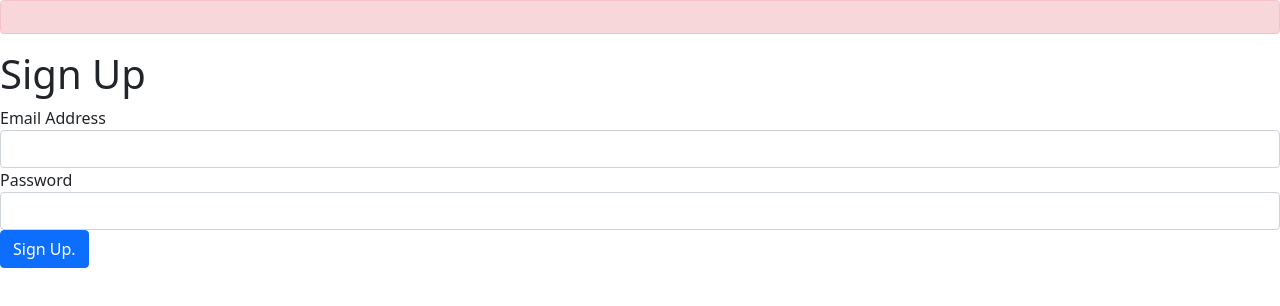
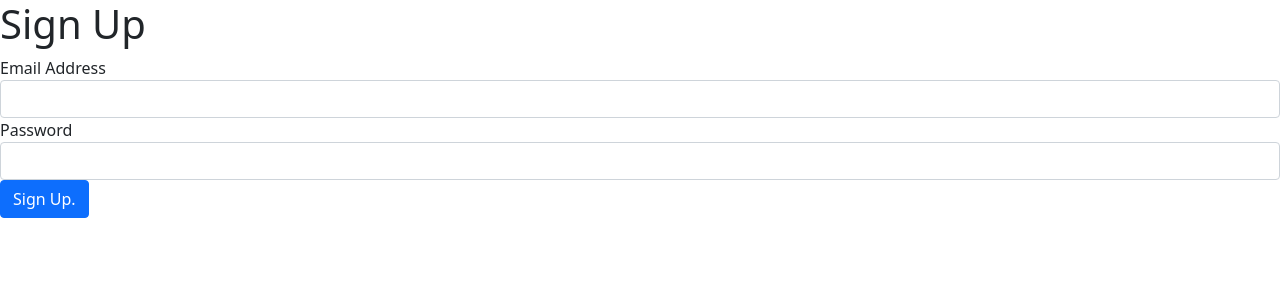
Before and after one commit to robbridges/ticketWebsite, a Next.js app in the folder client/: page /auth/signup in a window 1280 px wide. Shown: the top 306 px of the page. Built offline with nearby package versions, Linux system fonts and the light colour scheme.

Commit message:
Working through typescript errors

```diff
--- /dev/null
+++ b/client/hooks/useRequest.tsx
@@ -0,0 +1,34 @@
+import axios from 'axios';
+
+import { useState } from 'react';
+//this hook should handle our error creation, and also allow us to make axios post requests, this saves us a lot of code duplication in the future
+
+type Props ={
+  url: string;
+  method: string
+  body: {
+    email: string,
+    password: string,
+  }
+}
+
+const UseRequest =  ({url, method, body} : Props) => {
+  const [errors, setErrors] = useState<Error[] | null>(null)
+
+  const doRequest = async () => {
+    try {
+      // I had to ignore the error below for Axios because we need to do a method look up to see what is being called, as this is going to be a very popular fuction called in a lot of our blocks
+
+      //@ts-ignore
+      const response = await axios[method](url, body);
+      return response.data;
+    } catch (err) {
+      setErrors(err.response.data.errors);
+      return errors;
+    }
+  };
+
+  return {doRequest, errors};
+};
+
+export default UseRequest;
--- a/client/pages/auth/signup.tsx
+++ b/client/pages/auth/signup.tsx
@@ -1,33 +1,42 @@
 import React from 'react';
 import react, { useState } from 'react';
 import axios from 'axios';
+import UseRequest from '../../hooks/useRequest';
+import { stringify } from 'querystring';
 
 const SignUpForm =  () => {
 const [email, setEmail] = useState('');
 const [password, setPassword] = useState('');
-const [errors, setErrors] = useState([]);
-;
+const { doRequest, errors } = UseRequest ({
+  url: '/api/users/signup',
+  method: 'post',
+  body: {
+    email,
+    password
+  }
+});
+
   const onSubmit = async (event : React.FormEvent<HTMLFormElement>) => {
     event.preventDefault();
-    try {
-      const response = await axios.post('/api/users/signup', {
-        email,password
-      });
+    doRequest();
+  };
 
-      console.log(response.data);
-  } catch (err) {
-    setErrors(err.response.data.errors);
-  }
-  };
 
   return (
   <form onSubmit={onSubmit}>
-    <div className="alert alert-danger">
 
-    {errors.map(err => err.message)}
+    {  errors?.length > 0 && (
+      <div className="alert alert-danger">
+      <h4>Validation error occured</h4>
+      <ul className="my-0">
+        {errors!.map(err => (<li key={err.message}>{err.message}</li>))}
+      </ul>
+      </div>)
+    }
 
 
-    </div>
+
+
     <h1>Sign Up</h1>
     <div className="form-group">
       <label>Email Address</label>
```
Also changed, not shown: 1 other file (tests, documents, lock files or other folders).
